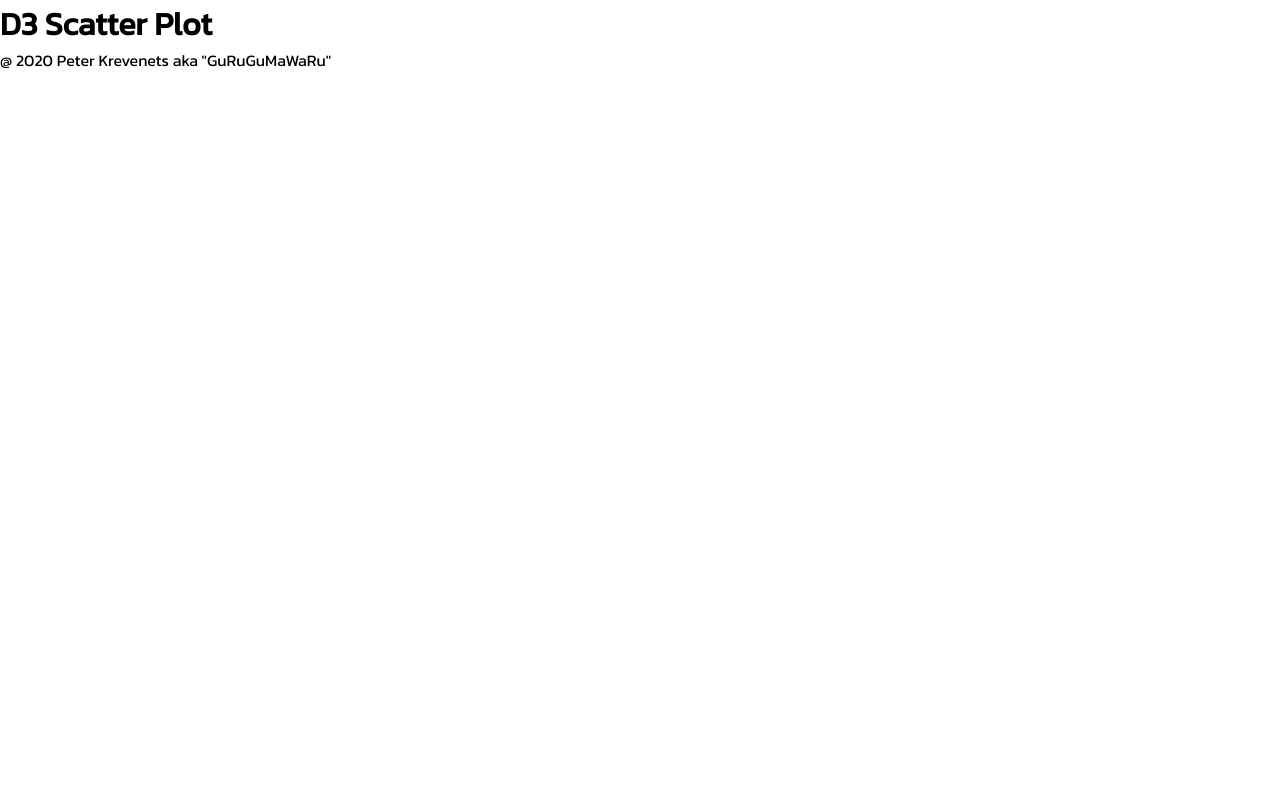
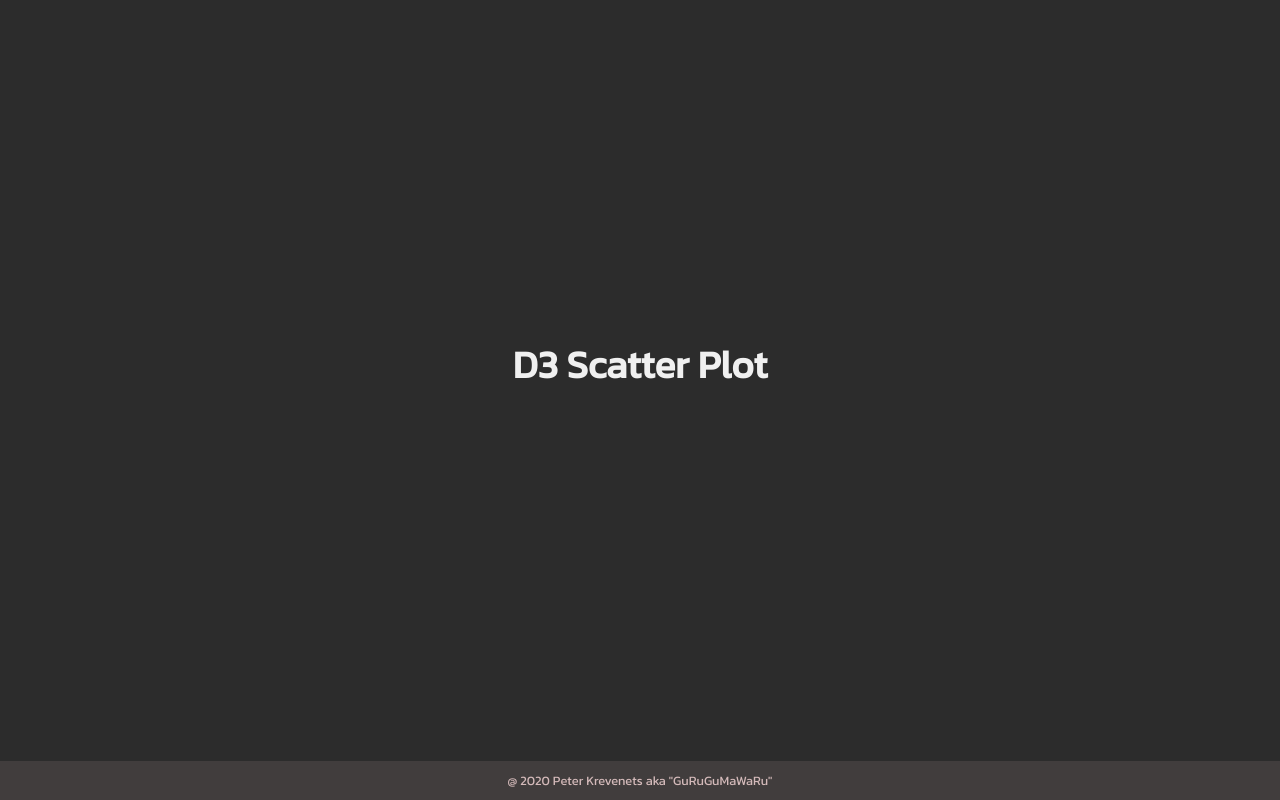
Before and after one commit to gurugu-fcc-projects/FCC__d3-scatter-plot, a plain HTML site: page index.html in a window 1280 px wide. Drawn offline with nearby package versions, Linux system fonts and the light colour scheme; no server answers.

Commit message:
Apply styles from previous D3 project

```diff
--- a/index.html
+++ b/index.html
@@ -12,11 +12,11 @@
     <link rel="stylesheet" href="style.css" />
   </head>
   <body>
-    <div class="container">
+    <div class="content">
       <h1 id="title">D3 Scatter Plot</h1>
       <div class="plot"></div>
     </div>
-    <footer>@ 2020 Peter Krevenets aka "GuRuGuMaWaRu"</footer>
+    <footer class="footer">@ 2020 Peter Krevenets aka "GuRuGuMaWaRu"</footer>
     <script src="main.js"></script>
   </body>
 </html>
--- a/style.css
+++ b/style.css
@@ -9,3 +9,89 @@
 body {
   font-family: "Kanit", sans-serif;
 }
+
+:root {
+  --bg-color: rgb(44, 44, 44);
+  --bg-color-2: rgb(65, 61, 61);
+  --text-color: rgb(240, 240, 240);
+  --text-color-2: rgb(212, 186, 186);
+  --bar-color: #0a7e8d;
+  --bar-color-hover: #9ee3ec;
+}
+
+body {
+  display: flex;
+  flex-direction: column;
+  justify-content: center;
+  align-items: center;
+  min-height: 100vh;
+  color: var(--text-color);
+  background-color: var(--bg-color);
+  overflow: hidden;
+}
+
+.content {
+  display: flex;
+  flex-direction: column;
+  justify-content: center;
+  align-items: center;
+  flex: 1;
+}
+
+.footer {
+  padding: 10px;
+  width: 100%;
+  text-align: center;
+  font-size: 0.8rem;
+  color: var(--text-color-2);
+  background-color: var(--bg-color-2);
+}
+
+#title {
+  text-align: center;
+  margin-bottom: 2rem;
+  font-size: 2.4rem;
+  color: var(--text-color);
+}
+
+/* .chart {
+  position: relative;
+} */
+
+/* .bar {
+  fill: var(--bar-color);
+  cursor: pointer;
+}
+
+.bar:hover {
+  fill: var(--bar-color-hover);
+} */
+
+.axis-label {
+  stroke: var(--text-color-2);
+  font-weight: 100;
+}
+
+.axis text,
+.axis path,
+.axis line {
+  stroke: var(--text-color-2);
+}
+
+.axis text {
+  font-weight: 100;
+}
+
+/* #tooltip {
+  display: flex;
+  flex-direction: column;
+  justify-content: center;
+  position: absolute;
+  height: 90px;
+  min-width: 180px;
+  padding: 20px;
+  border-radius: 10px;
+  color: var(--text-color);
+  background-color: var(--bg-color-2);
+  pointer-events: none;
+} */
```
